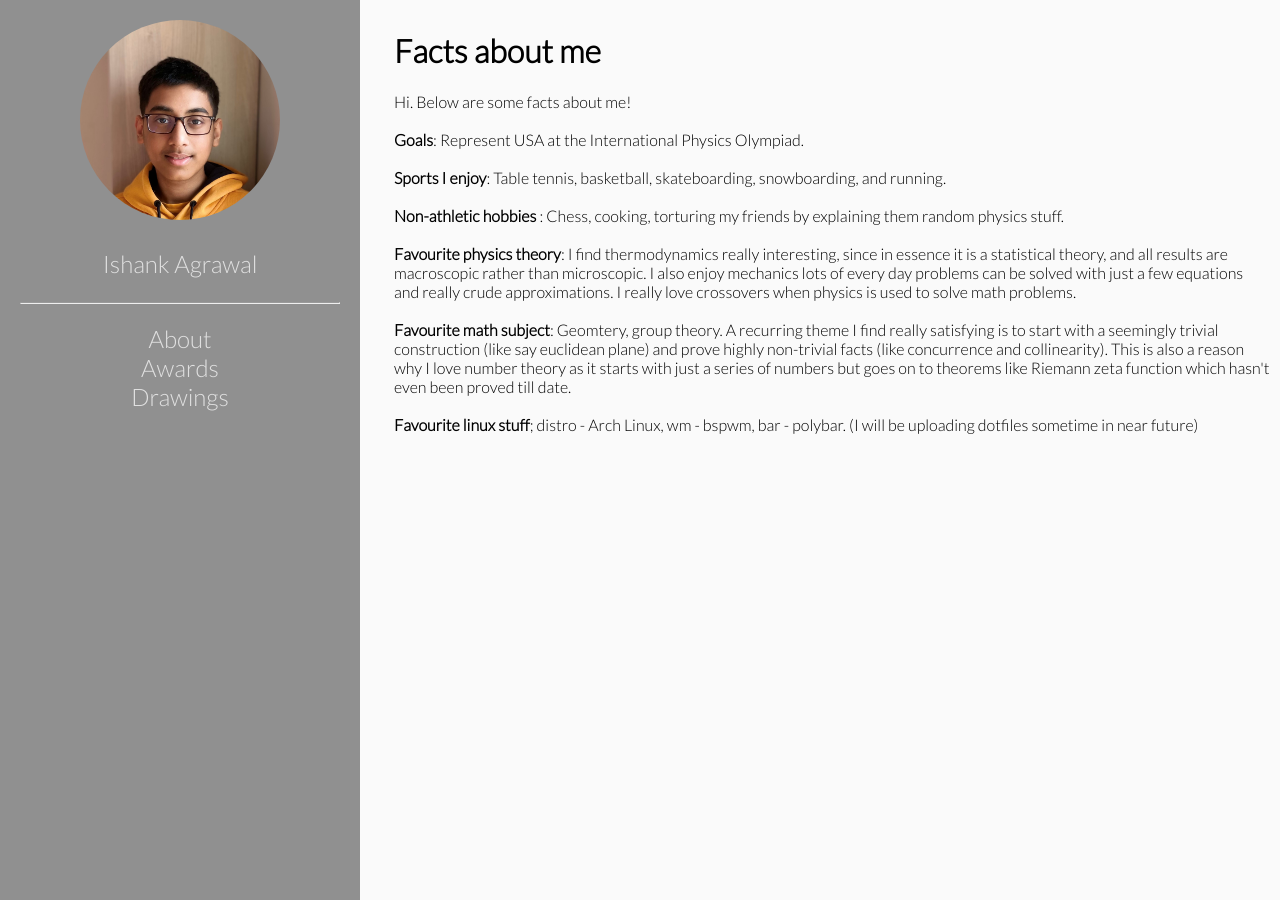
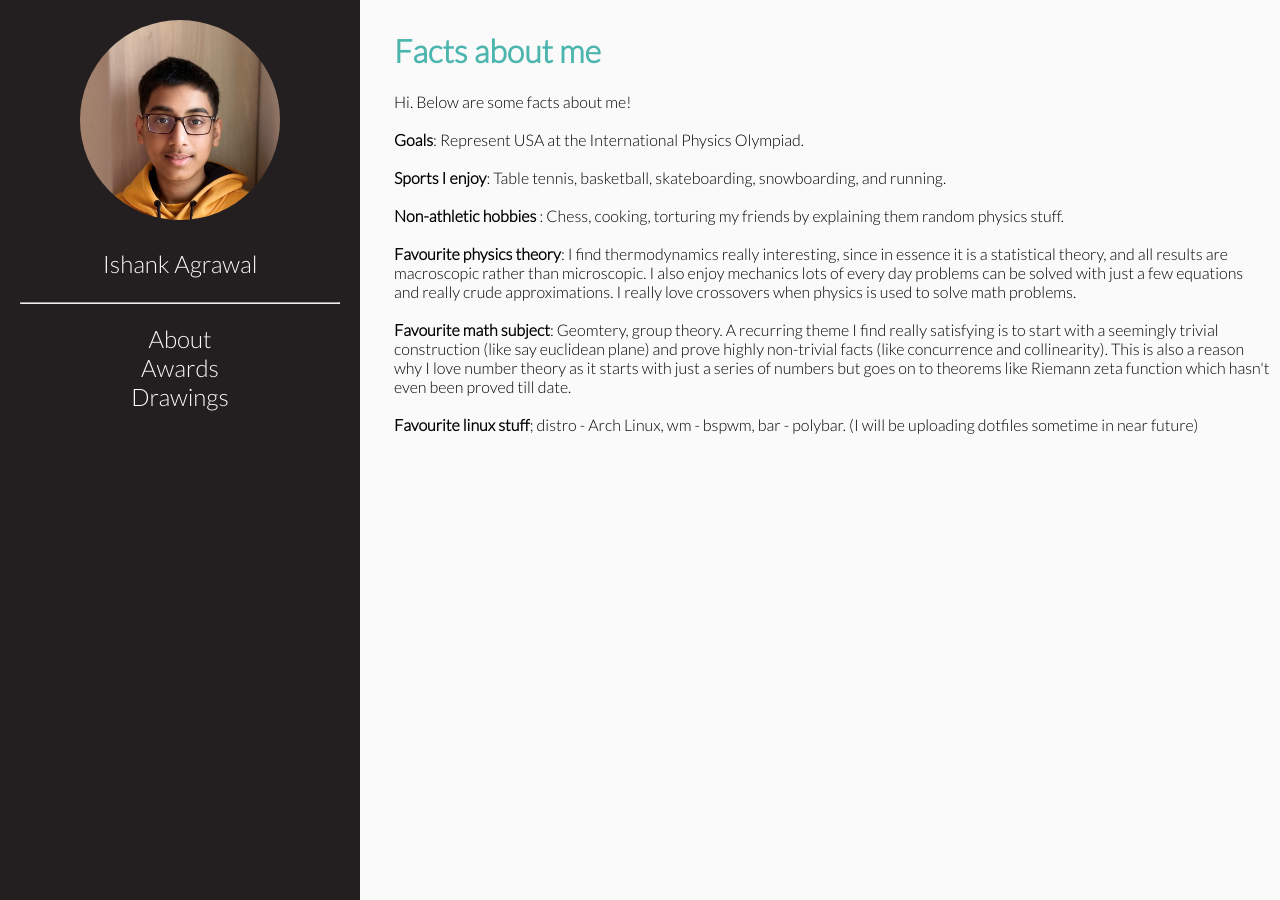
Before and after one commit to mathletema/mathletema.github.io, a Jekyll site: the page built from about.html, in a window 1280 px wide. Built offline with Jekyll 4.4.1, drawn with Linux system fonts in a browser that asks for light colours.

Commit message:
Switched to markdown, refactored colors, new theme

```diff
--- a/_sass/main.scss
+++ b/_sass/main.scss
@@ -1,10 +1,18 @@
+$dark: #231f20;
+$light: #fafafa;
+$accent: #4cb5ae;
+
 @font-face {
     font-family: Lato;
     src: url('/assets/fonts/Lato/Lato-Light.ttf')
 }
 
+h1 {
+    color: $accent;
+}
+
 body {
-    background-color: #fafafa;
+    background-color: $light;
     font-family: Lato;
     padding: 0;
     margin: 0;
@@ -16,7 +24,7 @@ body {
     top: 0;
     bottom: 0;
     width: 25%;
-    background-color: #909090;
+    background-color: $dark;
     padding: 20px;
     margin: 0;
     text-align: center;
@@ -40,31 +48,31 @@ div.dp {
 }
 
 a.sidelink {
-    color: #e0e0e0;
+    color: $light;
     text-decoration: none;
     font-size: 24px;
 }
 
 a.sidelink:hover {
-    color: #ffffff;
+    color: $accent;
     text-decoration: none;
     cursor: pointer;
 }
 
 .dp {
-    color: #e0e0e0;
+    color: $light;
     font-size: 24px;
 }
 
 .footspace {
     height: 50px;
-    background-color:#fafafa;
+    background-color: $light;
 }
 
 .sketches {
-    border: 5px solid #555;
+    border: 5px solid $dark;
 }
 
 .sketches:hover {
-    border: 5px solid #aaa;
+    border: 5px solid $accent;
 }
--- a/index.html
+++ b/index(html).html
@@ -1,6 +1,6 @@
 ---
 layout: default
-title: Home
+title: Home - Html version
 ---
 <h1 id="about">About me</h1>
 <p>
```
Also changed, not shown: index.md (added, +35 -0 lines), 6 other files.
